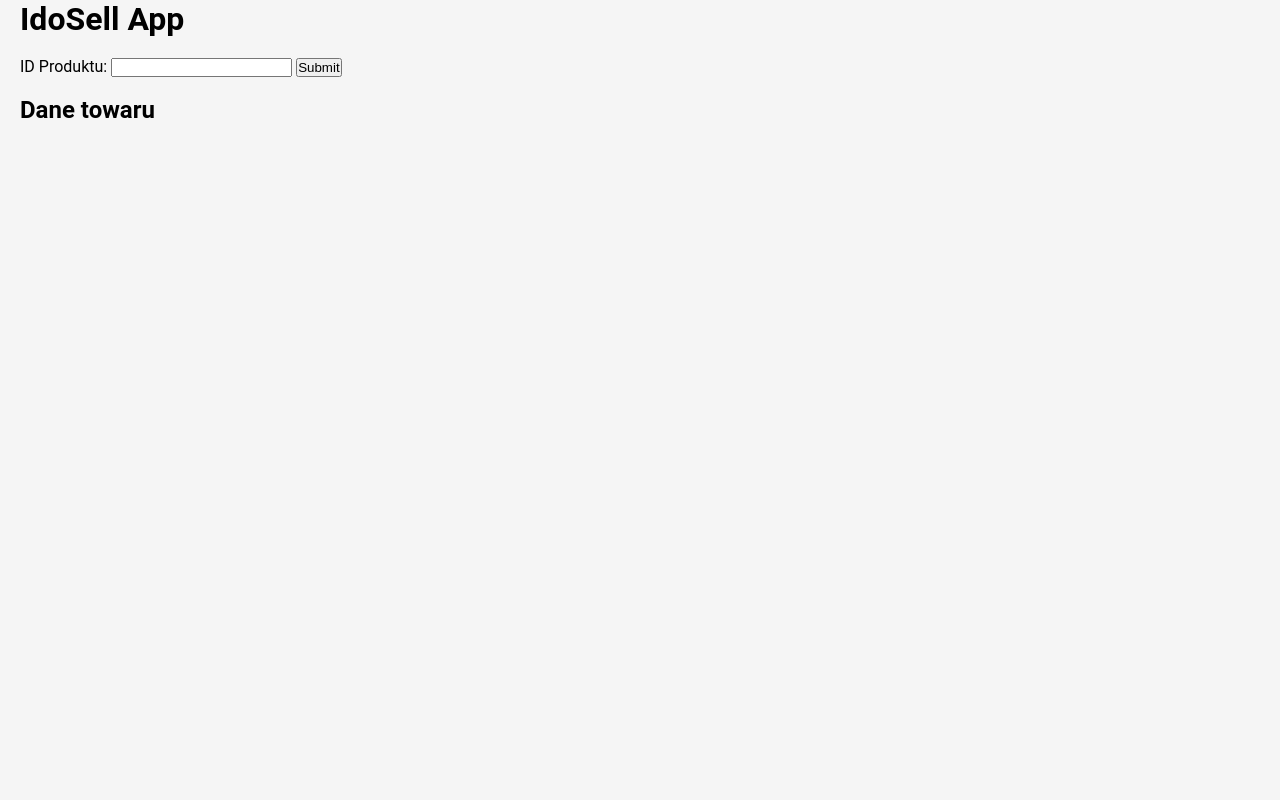
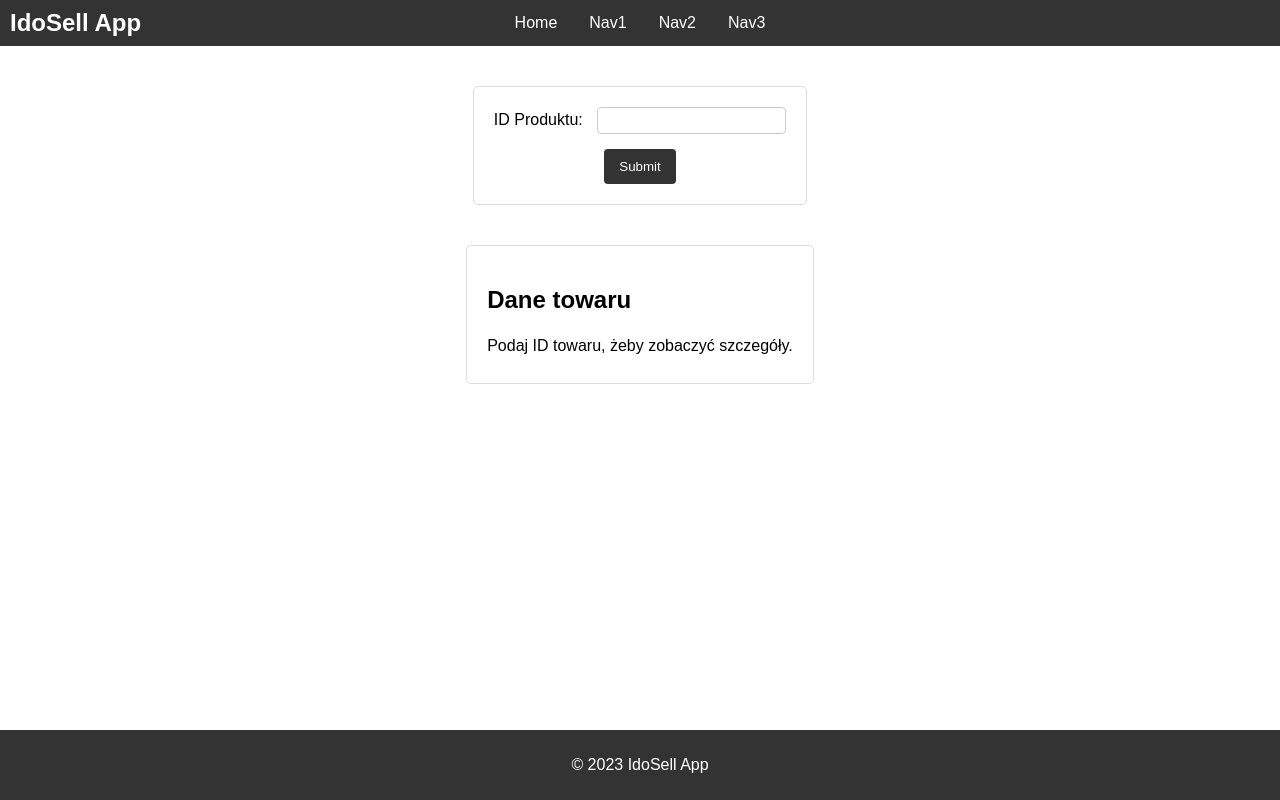
Before and after one commit to Bigu93/IdoSell-API-Client, a FastAPI app: page / in a window 1280 px wide. Run offline with FastAPI, Linux system fonts and the light colour scheme; parts of the project's set-up code (start-up, migrations or seed data) failed here and were passed over.

Commit message:
Refactor CSS styles and update HTML templates

```diff
--- a/app/static/css/main.css
+++ b/app/static/css/main.css
@@ -1,48 +1,151 @@
-*{
+body {
+    font-family: 'Arial', sans-serif;
+    margin: 0;
     padding: 0;
-    margin: 0;
     box-sizing: border-box;
 }
 
-body{
-    font-family: 'Roboto', sans-serif;
-    background: #f5f5f5;
-}
-
-main{
-    width: 100%;
-    margin: 0 auto;
-    padding: 0 20px;
-}
-
-textarea{
-    width: 100%;
-    height: 100px;
-    border: 1px solid #ccc;
-    border-radius: 5px;
-    padding: 10px;
-    resize: none;
-}
-
-button{
-    width: 100%;
-    height: 40px;
-    border: 1px solid #ccc;
-    border-radius: 5px;
-    background-color: #eee;
-    color: #333;
-    font-size: 16px;
-    cursor: pointer;
-}
-
-.task{
+header {
+    background-color: #333;
+    color: white;
+    padding: 10px 0;
     display: flex;
     align-items: center;
     justify-content: space-between;
-    padding: 8px 0;
-    border-bottom: 1px solid #ccc;
+    padding: 0 10px; /* Add padding to header for spacing */
 }
 
-.task:first-child{
-    border-top: 1px solid #ccc;
+.navbar {
+    display: flex;
+    align-items: center;
+    justify-content: center;
+    width: 100%;
 }
+
+.navbar .logo {
+    position: absolute;
+    left: 10px; /* Position the logo at the left */
+}
+
+.navbar .logo h1 {
+    margin: 0;
+    font-size: 1.5em; /* Adjust the font size as needed */
+}
+
+.navbar .logo h1 a {
+    text-decoration: none;
+    color: white; /* Or any color that suits your design */
+}
+
+.navbar ul {
+    list-style-type: none;
+    margin: 0;
+    padding: 0;
+    display: flex;
+    justify-content: center;
+    width: 100%;
+}
+
+.navbar ul li {
+    float: left;
+}
+
+.navbar ul li a {
+    display: block;
+    color: white;
+    text-align: center;
+    padding: 14px 16px;
+    text-decoration: none;
+    transition: background-color 0.3s;
+}
+
+.navbar ul li a:hover {
+    background-color: #ddd;
+    color: black;
+}
+
+main {
+    display: flex;
+    flex-direction: column;
+    align-items: center;
+    justify-content: flex-start;
+    min-height: 80vh; /* Optional: to take up the full viewport height */
+    padding: 20px;
+}
+
+
+footer {
+    background-color: #333;
+    color: white;
+    text-align: center;
+    padding: 10px 0;
+    position: fixed;
+    bottom: 0;
+    width: 100%;
+}
+
+.product-form {
+    margin: 20px;
+    padding: 20px;
+    border: 1px solid #ddd;
+    border-radius: 5px;
+    text-align: center;
+}
+
+.form-group {
+    margin-bottom: 15px;
+}
+
+label {
+    margin-right: 10px;
+}
+
+input[type="text"] {
+    padding: 5px;
+    border: 1px solid #ccc;
+    border-radius: 4px;
+}
+
+input[type="text"]:focus {
+    outline: 2px solid #333; /* Change to your preferred color */
+    /* Additional styles for focused input, if needed */
+}
+
+input[type="submit"]:focus {
+    outline: 2px solid #333; /* Consistent with the text input focus style */
+    /* Additional styles for focused button, if needed */
+}
+
+
+.submit-button {
+    padding: 10px 15px;
+    background-color: #333; /* Change to match your menu color */
+    color: white; /* Adjust text color as needed */
+    border: none;
+    border-radius: 4px;
+    cursor: pointer;
+    transition: background-color 0.3s;
+}
+
+.submit-button:hover {
+    background-color: #444; /* Slightly darker shade for hover effect */
+}
+
+
+.product-data {
+    margin: 20px;
+    padding: 20px;
+    border: 1px solid #ddd;
+    border-radius: 5px;
+    text-align: left; /* Align text to the left for better readability */
+}
+
+.product-info p {
+    margin: 5px 0;
+    line-height: 1.5; /* Improve line spacing */
+}
+
+.product-info p strong {
+    font-weight: bold;
+    color: #333; /* Enhance visibility of labels */
+}
--- a/app/templates/base.html
+++ b/app/templates/base.html
@@ -8,12 +8,26 @@
     <link rel="stylesheet" href="{{ url_for('static', path='css/main.css') }}">
 </head>
 <body>
+    <header>
+        <nav class="navbar">
+            <div class="logo">
+                <h1><a href="/">IdoSell App</a></h1>
+            </div>
+            <ul>
+                <li><a href="/">Home</a></li>
+                <li><a href="/#">Nav1</a></li>
+                <li><a href="/#">Nav2</a></li>
+                <li><a href="/#">Nav3</a></li>
+            </ul>
+        </nav>
+    </header>
     <main>
-        <h1>IdoSell App</h1>
-        <br>
         {% block content %}
 
         {% endblock content %}
     </main>
+    <footer>
+        <p>&copy; 2023 IdoSell App</p>
+    </footer>
 </body>
 </html>
--- a/app/templates/index.html
+++ b/app/templates/index.html
@@ -2,22 +2,28 @@
 
 {% block content %}
 
+<section class="product-form">
     <form action="/get-product" method="post">
-
+        <div class="form-group">
             <label for="product_id">ID Produktu:</label>
             <input type="text" id="product_id" name="product_id">
-    <input type="submit" value="Submit">
+        </div>
+        <input type="submit" value="Submit" class="submit-button">
+    </form>
+</section>
 
-</form>
-<br>
+<section class="product-data">
     <h2>Dane towaru</h2>
-<div>
+    <div class="product-info">
         {% if product %}
-        <p>ID: {{ product.id }}</p>
-        <p>Nazwa: {{ product.descriptions_lang_data[0].product_name }}</p>
-        <p>Cena: {{ product.retail_price }}</p>
-        <p>Kod: {{ product.displayed_code }}</p>
+            <p><strong>ID:</strong> {{ product.id }}</p>
+            <p><strong>Nazwa:</strong> {{ product.descriptions_lang_data[0].product_name }}</p>
+            <p><strong>Cena:</strong> {{ product.retail_price }}</p>
+            <p><strong>Kod:</strong> {{ product.displayed_code }}</p>
+        {% else %}
+            <p>Podaj ID towaru, żeby zobaczyć szczegóły.</p>
         {% endif %}
     </div>
+</section>
 
 {% endblock content %}
```
Lines whose indentation alone changed are shown as unchanged.
